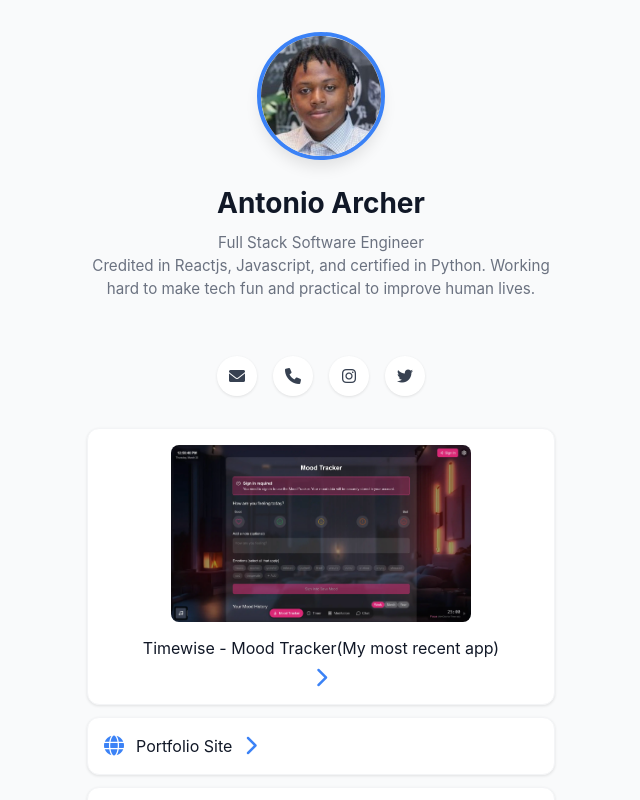
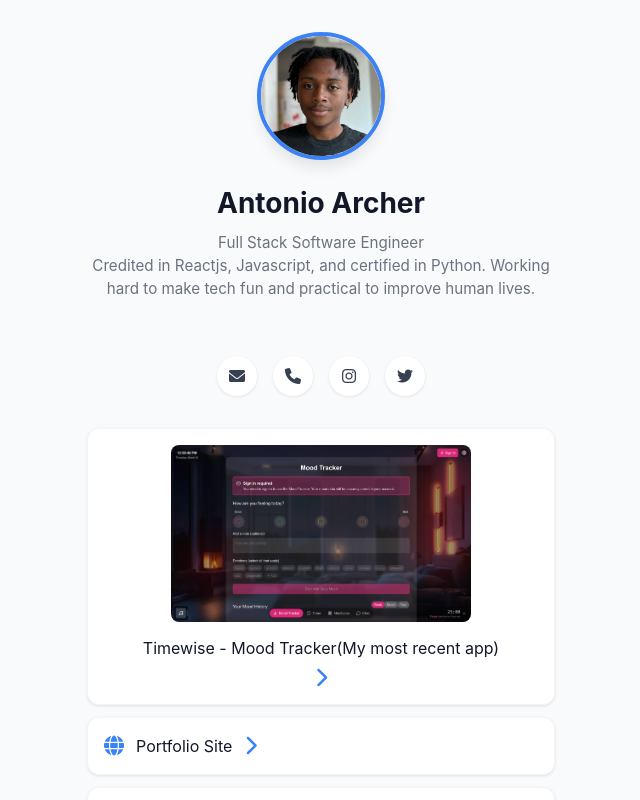
Before and after one commit to AD-Archer/tree, a React (Vite) app: page / in a window 1280 px wide. Shown: the top 800 px of the page, without its empty margins (319-959 px from the left). Built offline with nearby package versions, Linux system fonts and the light colour scheme.

Commit message:
Replace Outdated photo

```diff
--- a/index.html
+++ b/index.html
@@ -14,7 +14,8 @@
     <meta property="og:url" content="https://www.adarcher.app">
     <meta property="og:title" content="Antonio Archer | Tech Links">
     <meta property="og:description" content="Connect with Antonio Archer - Access all my professional links, social media profiles, and contact information in one place">
-    <meta property="og:image" content="https://www.adarcher.app/icon.jpg">
+    <meta property="og:image" content="https://www.adarcher.app/personal/antonioarcher.webp">
+    <meta property="og:image:type" content="image/webp">
     <meta property="og:image:width" content="1200">
     <meta property="og:image:height" content="630">
     <meta property="og:site_name" content="Antonio Archer">
@@ -25,8 +26,8 @@
     <meta name="twitter:creator" content="@antonioarcher">
     <meta name="twitter:title" content="Antonio Archer | Tech Links">
     <meta name="twitter:description" content="Connect with Antonio Archer - Access all my professional links, social media profiles, and contact information in one place">
-    <meta name="twitter:image" content="https://www.adarcher.app/icon.jpg">
-    <meta name="twitter:image:alt" content="Antonio Archer Tech Links">
+    <meta name="twitter:image" content="https://www.adarcher.app/personal/antonioarcher.webp">
+    <meta name="twitter:image:alt" content="Profile picture of Antonio Archer">
 
     <!-- Favicon -->
     <link rel="icon" href="/icon.jpg" type="image/jpeg">
@@ -80,7 +81,7 @@
         "@type": "Person",
         "name": "Antonio Archer",
         "url": "https://www.adarcher.app",
-        "image": "https://www.adarcher.app/icon.jpg",
+        "image": "https://www.adarcher.app/personal/antonioarcher.webp",
         "jobTitle": "Software Developer & DevOps Engineer",
         "description": "Connect with Antonio Archer - Access all my professional links, social media profiles, and contact information in one place",
         "worksFor": {
--- a/src/components/ProfileSection.jsx
+++ b/src/components/ProfileSection.jsx
@@ -2,7 +2,7 @@ const ProfileSection = () => {
   return (
     <div className="profile-section">
       <img
-        src="/personal/antonioarcher.jpeg"
+        src="/personal/antonioarcher.webp"
         alt="Antonio Archer"
         className="profile-img"
       />
```
Also changed, not shown: public/personal/antonioarcher.webp (added), public/personal/antonioarcherold.jpeg (renamed from public/personal/antonioarcher.jpeg).
